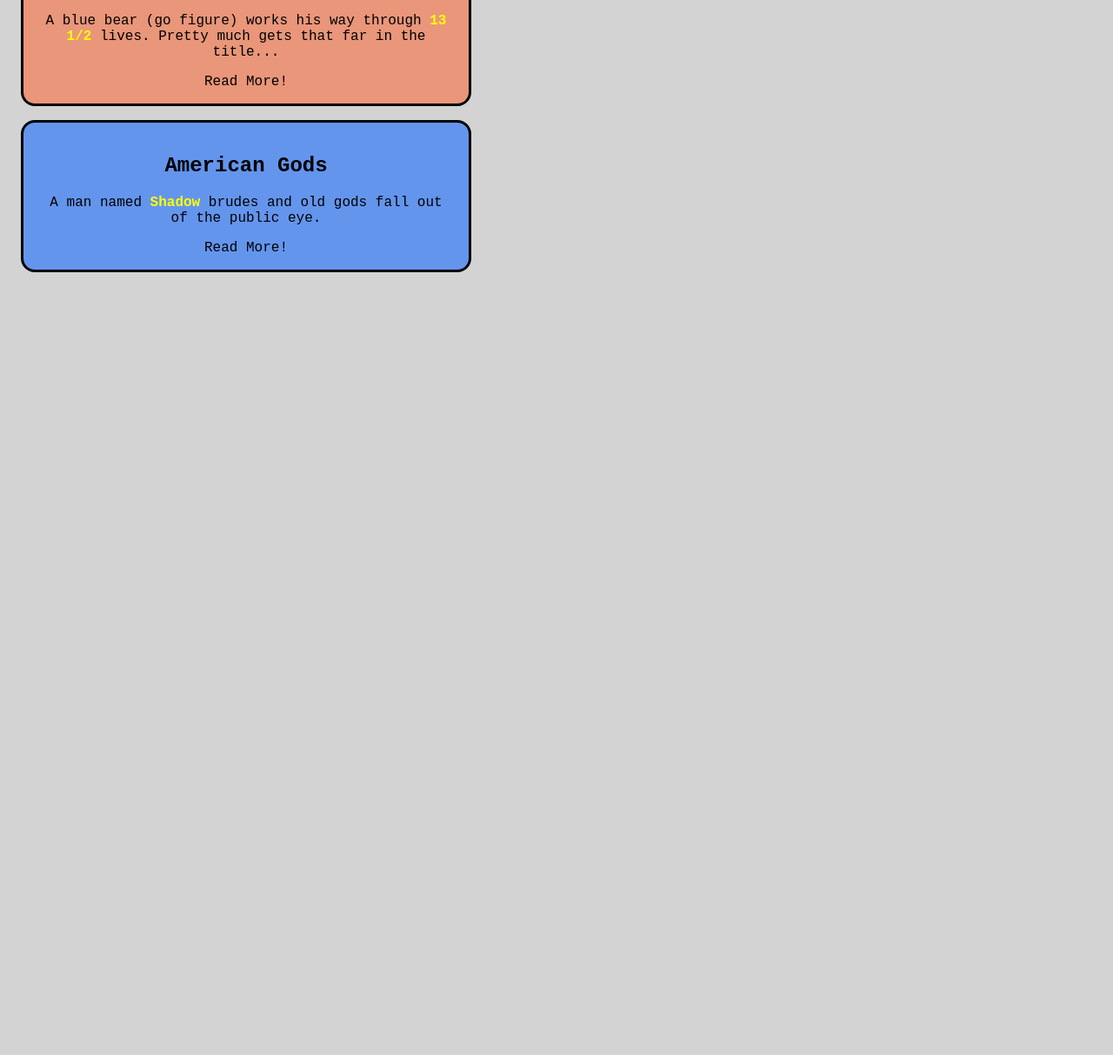
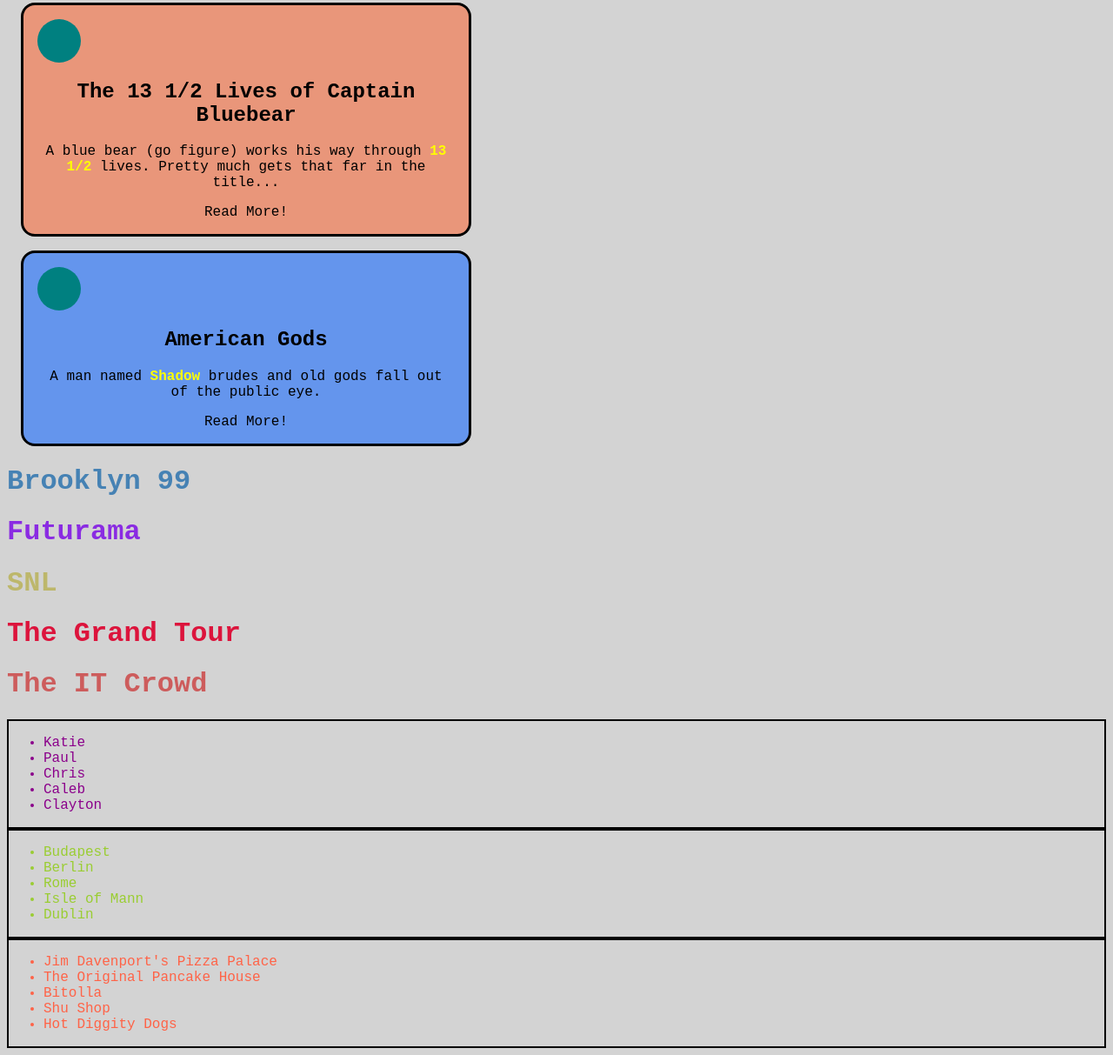
Before and after one commit to Cahaba-Cryptid/CSSDrills, a plain HTML site: page index.html in a window 1280 px wide. Shown: the part 495-1708 px from the top of the page at 87% size. Before the commit the page ends 824 px from the top, so only its background shows below. Drawn offline with Linux system fonts and the light colour scheme.

Commit message:
final commit

```diff
--- a/app.css
+++ b/app.css
@@ -3,7 +3,7 @@ body {
     background-color: lightgray;
 }
 
-h2, p, a {
+h2, p {
     text-align: center
 }
 
@@ -50,3 +50,58 @@ span {
 #box4 {
     background-color: cornflowerblue;
 }
+
+.image-div {
+    height: 50px;
+    width: 50px;
+    border-radius: 50px;
+    background-color: teal;
+}
+
+h1 {
+    color: darkblue;
+}
+
+.original {
+    color: saddlebrown;
+}
+
+.additional {
+    color: chartreuse;
+}
+
+#show1 {
+    color: blueviolet;
+}
+
+#show2 {
+    color: steelblue;
+}
+
+#show3 {
+    color: crimson;
+}
+
+#show4 {
+    color: darkkhaki;
+}
+
+#show5 {
+    color: indianred;
+}
+
+ul {
+    color: darkmagenta;
+}
+
+.star {
+    color: yellowgreen;
+}
+
+#wars {
+    color: tomato;
+}
+
+.last {
+    border: 2px solid black;
+}
--- a/index.html
+++ b/index.html
@@ -1,5 +1,6 @@
 <!DOCTYPE html>
 <html lang="en">
+
 <head>
     <meta charset="UTF-8">
     <meta name="viewport" content="width=device-width, initial-scale=1.0">
@@ -7,9 +8,11 @@
     <title>Document</title>
     <link rel="stylesheet" href="app.css">
 </head>
+
 <body>
     <div id="container">
         <div id="box1" class="boxes">
+            <div class="image-div"></div>
             <h2>The Princess and the Pea</h2>
             <p>
                 A <span>princess</span> is put to the test. How sensitive is her hide?
@@ -17,20 +20,58 @@
             <div class="readme-wrapper"><a href="Read More!">Read More!</a></div>
         </div>
         <div id="box2" class="boxes">
+            <div class="image-div"></div>
             <h2>Slaughterhouse 5</h2>
-            <p>A man becomes <span>unstuck</span> in time, meets some aliens, and drunkenly calls some old war buddies.</p>
+            <p>A man becomes <span>unstuck</span> in time, meets some aliens, and drunkenly calls some old war buddies.
+            </p>
             <div class="readme-wrapper"><a href="Read More!">Read More!</a></div>
         </div>
         <div id="box3" class="boxes">
+            <div class="image-div"></div>
             <h2>The 13 1/2 Lives of Captain Bluebear</h2>
-            <p>A blue bear (go figure) works his way through <span>13 1/2</span> lives. Pretty much gets that far in the title...</p>
+            <p>A blue bear (go figure) works his way through <span>13 1/2</span> lives. Pretty much gets that far in the
+                title...</p>
             <div class="readme-wrapper"><a href="Read More!">Read More!</a></div>
         </div>
         <div id="box4" class="boxes">
+            <div class="image-div"></div>
             <h2>American Gods</h2>
             <p>A man named <span>Shadow</span> brudes and old gods fall out of the public eye.</p>
             <div class="readme-wrapper"><a href="Read More!">Read More!</a></div>
         </div>
     </div>
+    <h1 id="show2" class="original">Brooklyn 99</h1>
+    <h1 id="show1" class="original">Futurama</h1>
+    <h1 id="show4" class="original">SNL</h1>
+    <h1 id="show3" class="additional">The Grand Tour</h1>
+    <h1 id="show5" class="additional">The IT Crowd</h1>
+    <div class="last">
+        <ul>
+            <li>Katie</li>
+            <li>Paul</li>
+            <li>Chris</li>
+            <li>Caleb</li>
+            <li>Clayton</li>
+        </ul>
+    </div>
+    <div class="last">
+        <ul class="star">
+            <li>Budapest</li>
+            <li>Berlin</li>
+            <li>Rome</li>
+            <li>Isle of Mann</li>
+            <li>Dublin</li>
+        </ul>
+    </div>
+    <div class="last">
+        <ul id="wars" class="star">
+            <li>Jim Davenport's Pizza Palace</li>
+            <li>The Original Pancake House</li>
+            <li>Bitolla</li>
+            <li>Shu Shop</li>
+            <li>Hot Diggity Dogs</li>
+        </ul>
+    </div>
 </body>
+
 </html>
```
